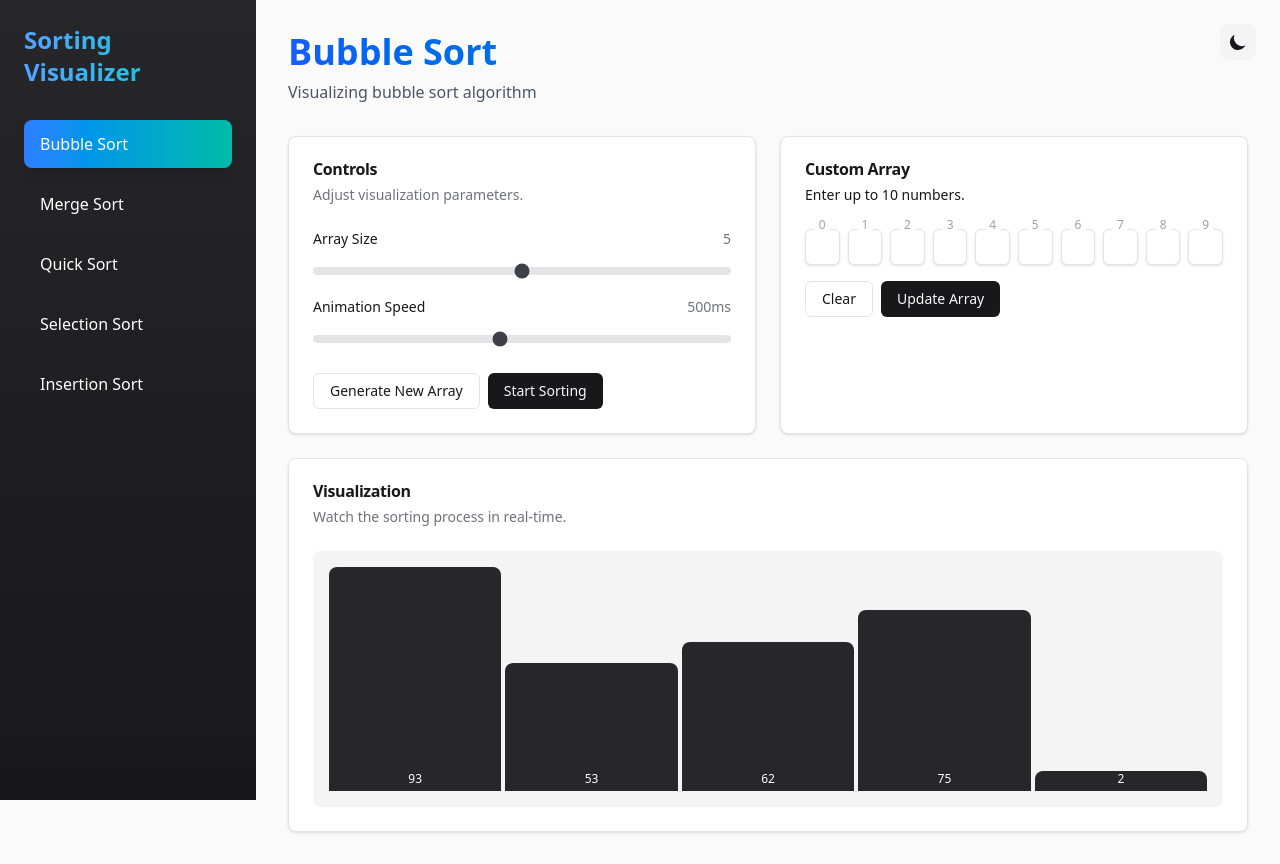
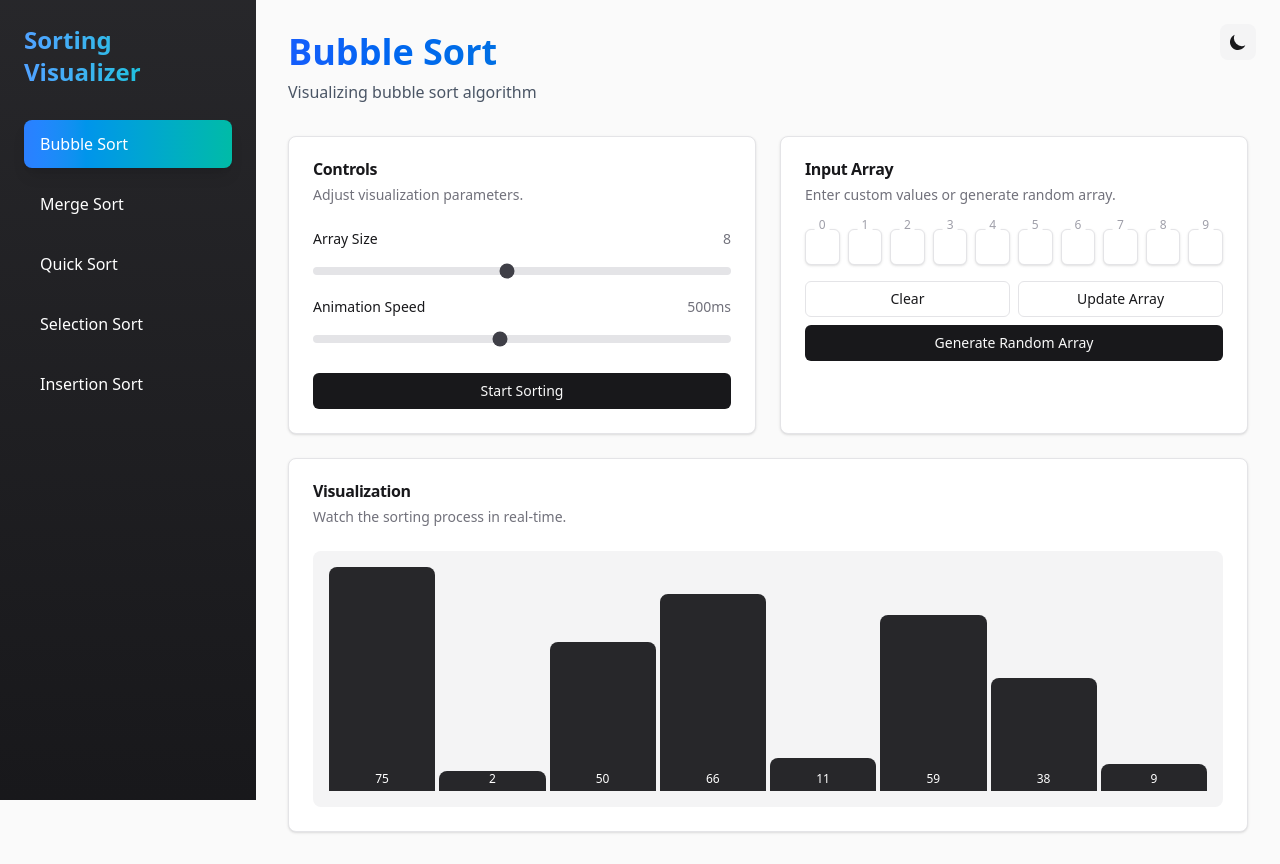
Before and after one commit to abulgit/Sorting-Visualizer, a React (Vite) app: page / in a window 1280 px wide. Both pictures are taken after a click on the button "Bubble Sort". Built offline with nearby package versions, Linux system fonts and the light colour scheme.

Commit message:
Sorting Controls

```diff
--- a/src/components/ArrayInput.tsx
+++ b/src/components/ArrayInput.tsx
@@ -2,9 +2,11 @@ import { useState, useEffect } from 'react'
 
 export default function ArrayInput({
   setCustomArray,
+  generateNewArray,
   isSorting
 }: {
   setCustomArray: (input: string) => void
+  generateNewArray: () => void
   isSorting: boolean
 }) {
   const [values, setValues] = useState<string[]>(Array(10).fill(''))
@@ -49,8 +51,12 @@ export default function ArrayInput({
   return (
     <div className="rounded-lg border border-zinc-200 dark:border-zinc-800 bg-white dark:bg-zinc-950 shadow-sm">
       <div className="p-6 flex flex-col space-y-2">
-        <h3 className="font-semibold leading-none tracking-tight">Custom Array</h3>
-        <p className="text-sm text-muted-foreground">Enter up to 10 numbers.</p>
+        <h3 className="font-semibold leading-none tracking-tight text-zinc-900 dark:text-zinc-50">
+          Input Array
+        </h3>
+        <p className="text-sm text-zinc-500 dark:text-zinc-400">
+          Enter custom values or generate random array.
+        </p>
       </div>
       <div className="p-6 pt-0">
         <form onSubmit={handleSubmit} className="space-y-4">
@@ -74,21 +80,32 @@ export default function ArrayInput({
             ))}
           </div>
 
+          <div className="space-y-2">
             <div className="flex items-center gap-2">
               <button
                 type="button"
                 onClick={() => setValues(Array(10).fill(''))}
                 disabled={isSorting}
-              className="inline-flex items-center justify-center whitespace-nowrap rounded-md text-sm font-medium transition-colors focus-visible:outline-none focus-visible:ring-1 focus-visible:ring-ring disabled:pointer-events-none disabled:opacity-50 border border-zinc-200 dark:border-zinc-800 bg-white dark:bg-zinc-950 hover:bg-zinc-100 dark:hover:bg-zinc-800 text-zinc-900 dark:text-zinc-50 h-9 px-4 py-2"
+                className="flex-1 inline-flex items-center justify-center whitespace-nowrap rounded-md text-sm font-medium transition-colors focus-visible:outline-none focus-visible:ring-1 focus-visible:ring-ring disabled:pointer-events-none disabled:opacity-50 border border-zinc-200 dark:border-zinc-800 bg-white dark:bg-zinc-950 hover:bg-zinc-100 dark:hover:bg-zinc-800 text-zinc-900 dark:text-zinc-50 h-9 px-4 py-2"
               >
                 Clear
               </button>
               <button
                 type="submit"
                 disabled={isSorting}
-              className="inline-flex items-center justify-center whitespace-nowrap rounded-md text-sm font-medium transition-colors focus-visible:outline-none focus-visible:ring-1 focus-visible:ring-ring disabled:pointer-events-none disabled:opacity-50 bg-zinc-900 dark:bg-zinc-50 text-zinc-50 dark:text-zinc-900 hover:bg-zinc-800 dark:hover:bg-zinc-200 h-9 px-4 py-2"
+                className="flex-1 inline-flex items-center justify-center whitespace-nowrap rounded-md text-sm font-medium transition-colors focus-visible:outline-none focus-visible:ring-1 focus-visible:ring-ring disabled:pointer-events-none disabled:opacity-50 border border-zinc-200 dark:border-zinc-800 bg-white dark:bg-zinc-950 hover:bg-zinc-100 dark:hover:bg-zinc-800 text-zinc-900 dark:text-zinc-50 h-9 px-4 py-2"
               >
                 Update Array
+              </button>
+            </div>
+
+            <button
+              type="button"
+              onClick={generateNewArray}
+              disabled={isSorting}
+              className="w-full inline-flex items-center justify-center whitespace-nowrap rounded-md text-sm font-medium transition-colors focus-visible:outline-none focus-visible:ring-1 focus-visible:ring-ring disabled:pointer-events-none disabled:opacity-50 bg-zinc-900 dark:bg-zinc-50 text-zinc-50 dark:text-zinc-900 hover:bg-zinc-800 dark:hover:bg-zinc-200 h-9 px-4 py-2"
+            >
+              Generate Random Array
             </button>
           </div>
         </form>
--- a/src/components/SortingControls.tsx
+++ b/src/components/SortingControls.tsx
@@ -3,7 +3,6 @@ interface SortingControlsProps {
   arraySize: number
   onSpeedChange: (value: number) => void
   onSizeChange: (value: number) => void
-  generateNewArray: () => void
   startSorting: () => void
   isSorting: boolean
 }
@@ -32,8 +31,8 @@ export default function SortingControls({ ...props }: SortingControlsProps) {
             </div>
             <input
               type="range"
-              min="0"
-              max="10"
+              min="2"
+              max="15"
               value={props.arraySize}
               onChange={(e) => props.onSizeChange(Number(e.target.value))}
               className="w-full h-2 bg-zinc-200 dark:bg-zinc-800 rounded-full appearance-none cursor-pointer accent-zinc-700 dark:accent-zinc-400"
@@ -63,17 +62,9 @@ export default function SortingControls({ ...props }: SortingControlsProps) {
 
         <div className="flex items-center gap-2">
           <button
-            onClick={props.generateNewArray}
-            disabled={props.isSorting}
-            className="inline-flex items-center justify-center whitespace-nowrap rounded-md text-sm font-medium transition-colors focus-visible:outline-none focus-visible:ring-1 focus-visible:ring-ring disabled:pointer-events-none disabled:opacity-50 border border-zinc-200 dark:border-zinc-800 bg-white dark:bg-zinc-950 hover:bg-zinc-100 dark:hover:bg-zinc-800 text-zinc-900 dark:text-zinc-50 h-9 px-4 py-2"
-          >
-            Generate New Array
-          </button>
-
-          <button
             onClick={props.startSorting}
             disabled={props.isSorting}
-            className={`inline-flex items-center justify-center whitespace-nowrap rounded-md text-sm font-medium transition-colors focus-visible:outline-none focus-visible:ring-1 focus-visible:ring-ring disabled:pointer-events-none disabled:opacity-50 bg-zinc-900 dark:bg-zinc-50 text-zinc-50 dark:text-zinc-900 hover:bg-zinc-800 dark:hover:bg-zinc-200 h-9 px-4 py-2`}
+            className="w-full inline-flex items-center justify-center whitespace-nowrap rounded-md text-sm font-medium transition-colors focus-visible:outline-none focus-visible:ring-1 focus-visible:ring-ring disabled:pointer-events-none disabled:opacity-50 bg-zinc-900 dark:bg-zinc-50 text-zinc-50 dark:text-zinc-900 hover:bg-zinc-800 dark:hover:bg-zinc-200 h-9 px-4 py-2"
           >
             {props.isSorting ? 'Sorting...' : 'Start Sorting'}
           </button>
--- a/src/hooks/useArrayGeneration.ts
+++ b/src/hooks/useArrayGeneration.ts
@@ -1,10 +1,12 @@
-import { useState, useCallback } from 'react'
+import { useState, useCallback, useEffect } from 'react'
 
 export function useArrayGeneration(initialSize: number) {
   const [array, setArray] = useState<number[]>([])
 
   const generateRandomArray = useCallback((size: number) => {
-    const newArray = Array.from({ length: size }, () =>
+    // Ensure size is within bounds
+    const validSize = Math.min(Math.max(size, 2), 15)
+    const newArray = Array.from({ length: validSize }, () =>
       Math.floor(Math.random() * 100)
     )
     setArray(newArray)
@@ -16,13 +18,13 @@ export function useArrayGeneration(initialSize: number) {
       .map(n => parseInt(n.trim(), 10))
       .filter(n => !isNaN(n))
 
-    if (numbers.length > 0) {
+    if (numbers.length >= 2 && numbers.length <= 15) {
       setArray(numbers)
     }
   }, [])
 
-  // Initialize array if empty
-  useState(() => {
+  // Initialize array
+  useEffect(() => {
     if (array.length === 0) {
       generateRandomArray(initialSize)
     }
--- a/src/pages/VisualizerPage.tsx
+++ b/src/pages/VisualizerPage.tsx
@@ -18,7 +18,7 @@ export default function VisualizerPage() {
   const { algorithm } = useParams<{ algorithm: keyof typeof algorithmMap }>()
   const navigate = useNavigate()
   const [speed, setSpeed] = useState<number>(500)
-  const [arraySize, setArraySize] = useState<number>(5)
+  const [arraySize, setArraySize] = useState<number>(8)
   const { array, generateRandomArray, setCustomArray, setArray } = useArrayGeneration(arraySize)
   const { sort, isSorting, comparingIndices } = useSortAlgorithm()
 
@@ -53,12 +53,12 @@ export default function VisualizerPage() {
             arraySize={arraySize}
             onSpeedChange={setSpeed}
             onSizeChange={setArraySize}
-            generateNewArray={() => generateRandomArray(arraySize)}
             startSorting={handleSort}
             isSorting={isSorting}
           />
           <ArrayInput
             setCustomArray={setCustomArray}
+            generateNewArray={() => generateRandomArray(arraySize)}
             isSorting={isSorting}
           />
         </div>
```
Lines whose indentation alone changed are shown as unchanged.
